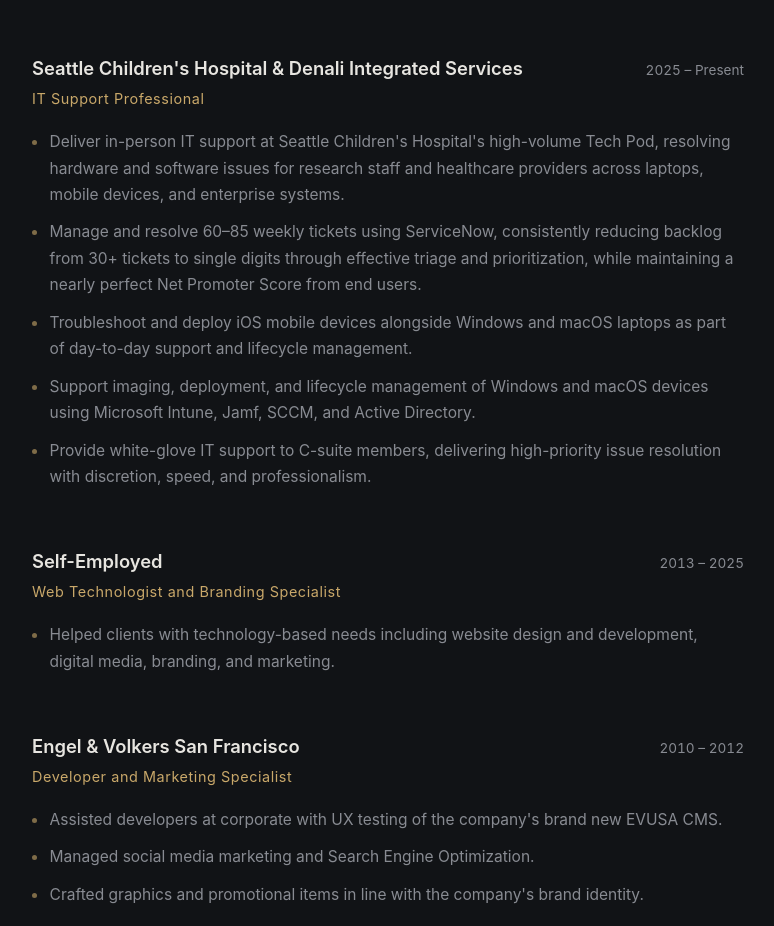
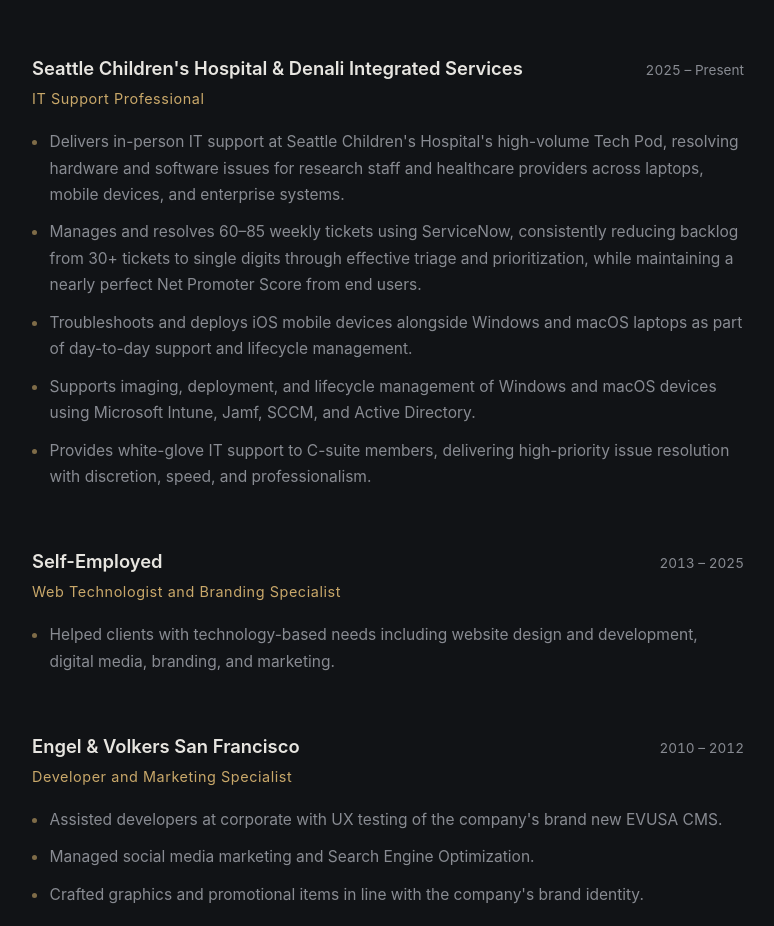
Before and after one commit to patricksenter/patricksenter.github.io, a React (Vite) app: page / in a window 1280 px wide. Shown: the part 2566-3492 px from the top of the page, without its empty margins (252-1026 px from the left). Built offline with nearby package versions, Linux system fonts and the light colour scheme.

Commit message:
Use third-person present tense for current role

```diff
--- a/src/App.jsx
+++ b/src/App.jsx
@@ -127,30 +127,30 @@ function App() {
             <div className="job-role">IT Support Professional</div>
             <ul>
               <li>
-                Deliver in-person IT support at Seattle Children's Hospital's
+                Delivers in-person IT support at Seattle Children's Hospital's
                 high-volume Tech Pod, resolving hardware and software issues
                 for research staff and healthcare providers across laptops,
                 mobile devices, and enterprise systems.
               </li>
               <li>
-                Manage and resolve 60–85 weekly tickets using ServiceNow,
+                Manages and resolves 60–85 weekly tickets using ServiceNow,
                 consistently reducing backlog from 30+ tickets to single
                 digits through effective triage and prioritization, while
                 maintaining a nearly perfect Net Promoter Score from end
                 users.
               </li>
               <li>
-                Troubleshoot and deploy iOS mobile devices alongside Windows
+                Troubleshoots and deploys iOS mobile devices alongside Windows
                 and macOS laptops as part of day-to-day support and lifecycle
                 management.
               </li>
               <li>
-                Support imaging, deployment, and lifecycle management of
+                Supports imaging, deployment, and lifecycle management of
                 Windows and macOS devices using Microsoft Intune, Jamf, SCCM,
                 and Active Directory.
               </li>
               <li>
-                Provide white-glove IT support to C-suite members, delivering
+                Provides white-glove IT support to C-suite members, delivering
                 high-priority issue resolution with discretion, speed, and
                 professionalism.
               </li>
```
